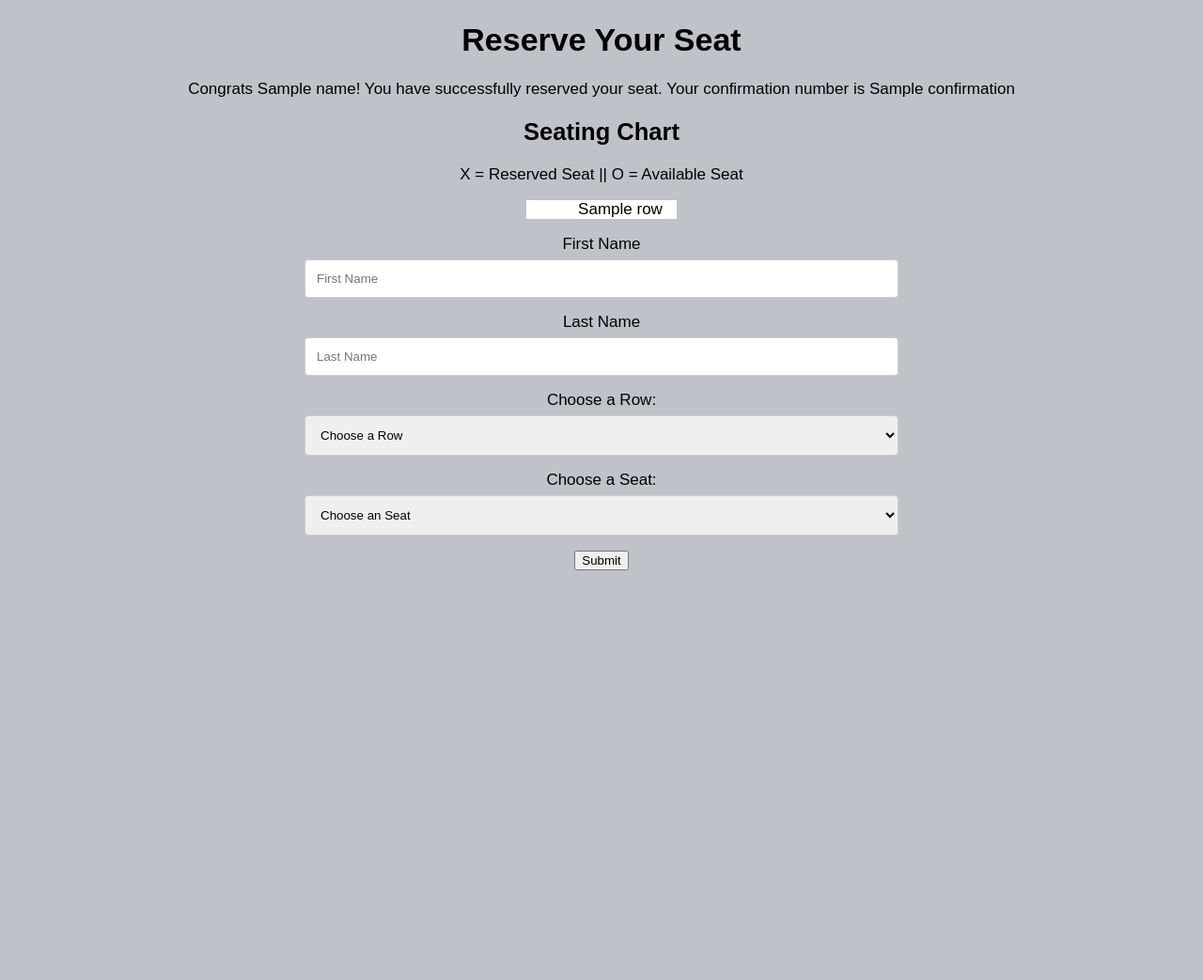
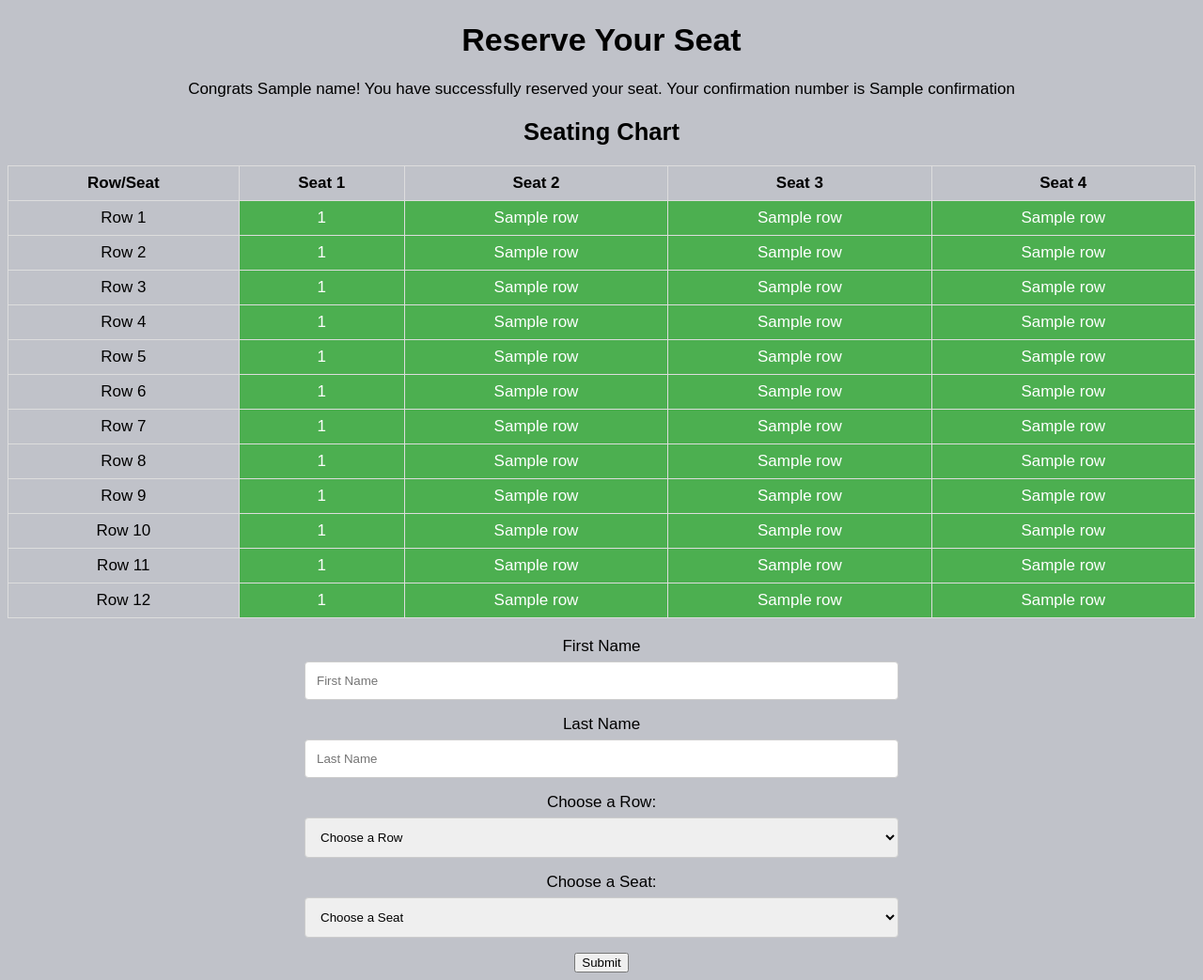
Before and after one commit to Julia22123/FinalProject4320Team6, a Flask app: template templates/reservations.html in a window 1280 px wide. Shown: the part 52-1095 px from the top of the page at 94% size. Before the commit the page ends 659 px from the top, so only its background shows below. Run offline with Flask 3, Linux system fonts and the light colour scheme; the template is opened without the code that fills it: most values are stand-ins (such as "Sample title", 1, 10 or a date in 2020).

Commit message:
working code

```diff
--- a/app.py
+++ b/app.py
@@ -3,16 +3,13 @@ import pandas as pd
 import numpy as np
 import sys
 import os
+import uuid
 os.environ["PYTHONUNBUFFERED"] = "0"
-
-
 
 #creating the app
 app = Flask(__name__)
 app.config["DEBUG"] = True
 app.config['SECRET_KEY'] = 'ABCDEFG'
-
-
 
 ##########################################   GLOBAL VARIABLES   #########################################################################
 #parsing the .txt file into a dict, these will not change
@@ -23,24 +20,65 @@ admins_dict = admins.to_dict("records")
 seating_matrix = [["O","O","O","O"] for row in range (12)]
 #####################################################################################################################################
 
-
-
 ######################################   FUCNTIONS   ######################################################################################
 #Cost matrix
 def get_cost_matrix():
     cost_matrix = [[100, 75, 50, 100] for row in range(12)]
     return cost_matrix
 
-#Current seating chart
+#Load reservations
+def load_reservations():
+    try:
+        with open("reservations.txt", "r") as file:
+            next(file)
+            for line in file:
+                fname, row, column, _ = line.strip().split(', ')
+                row, column = int(row), int(column)
+                seating_matrix[row][column] = "X"
+    except FileNotFoundError:
+        pass  # Handle file not found error
+    except StopIteration:
+        # Handle empty file or file with only header
+        pass
+    return seating_matrix
+
+# Update seating chart
+def update_seating_matrix(row, column):
+    # Convert row and column to integers
+    row = int(row)
+    column = int(column)
+
+    if 0 <= row < len(seating_matrix) and 0 <= column < len(seating_matrix[0]):
+        if seating_matrix[row][column] == "O":
+            seating_matrix[row][column] = "X"
+            return True
+    else:
+        return False
+
+# #Current seating chart
 def get_seating_matrix():
-    #parsing the reservations.txt to a dict
-    seats = pd.read_csv('reservations.txt')
-    seats_dict = seats.to_dict("records")
-    #loop through seats_dict and change every seat indicated into an "X"
-    for x in range(len(seats_dict)):
-       seating_matrix[seats_dict[x]["Row"]][seats_dict[x]["Column"]] = "X"
-    #return the seating matrix of X's and O's
+    seating_matrix = [["O", "O", "O", "O"] for row in range(12)]
+    try:
+        with open("reservations.txt", "r") as file:
+            next(file)  # Skip the header row
+            for line in file:
+                try:
+                    fname, row, column, _ = line.strip().split(', ')
+                    row, column = int(row), int(column)
+                    seating_matrix[row][column] = "X"
+                except ValueError:
+                    # Skip the line if it doesn't have the expected format
+                    print(
+                        f"Skipping line with unexpected format: {line.strip()}")
+    except FileNotFoundError:
+        # Handle the case where the reservations.txt file doesn't exist yet
+        pass
     return seating_matrix
+
+# Save Reservation
+def save_reservation(fname, row, column, confirmation):
+    with open("reservations.txt", "a") as file:
+        file.write(f'{fname}, {row}, {column}, {confirmation}\n')
 
 #Get current sales
 def get_current_sales():
@@ -59,13 +97,6 @@ def get_current_sales():
     return sales
 ########################################################################################################################################
 
-
-
-
-
-
-
-
 #########################################   ROUTES   ######################################################################################
 # Define routes for three pages
 @app.route('/', methods = ('GET','POST'))
@@ -83,72 +114,63 @@ def index():
     if request.method =="GET":
         return render_template('index.html')
 
-
-
 @app.route('/admin',methods = ('GET','POST'))
 def admin():
+    login = False
+    error = None
+    seats = get_seating_matrix()  # Load the seating matrix
+    sales = get_current_sales()  # Calculate total sales
 
-    login = False
-    if request.method =="POST":
+    if request.method == "POST":
         username = request.form["uname"]
         password = request.form["psw"]
-        if username != None and password != None:
-            for x in range(len(admins_dict)):
-                if admins_dict[x]['Username'] == username and str(admins_dict[x]['Password']) == password:
-                    login = True
-                    break
-                else:
-                    continue
-            if login == True:
-                sales = get_current_sales()
-                seats = get_seating_matrix()
-                return render_template("admin.html",login=login,sales=sales,seats=seats)
-            else:
-                error = "Wrong username/password"
-                return render_template("admin.html",login=login,error=error)
-    if request.method == "GET":
-        return render_template("admin.html",login=login)
 
+        for admin in admins_dict:
+            if admin['Username'] == username and admin['Password'] == password:
+                login = True
+                break
+        if login:
+            return render_template("admin.html", login=login, sales=sales, seats=seats)
+        else:
+            error = "Wrong username/password"
+
+    return render_template("admin.html", login=login, error=error, sales=sales, seats=seats)
 
 #Still working on this part
 @app.route('/reservations',methods = ("GET","POST"))
 def reservations():
+    # Load the current state of the seating matrix
     seats = get_seating_matrix()
-    #check if request is GET
-    if request.method == "GET":
-        return render_template("reservations.html",seats=seats)
 
-    #if the request is post
     if request.method == "POST":
-        #if the user filled out all fields
-        if request.form["seat"] != "choose" and request.form["row"] != "choose":
-            #get the data from the forms
-            fname = request.form["firstname"]
-            lname = request.form["lastname"]
-            row = request.form["row"]
-            column = request.form["seat"]
-            confirmation = hash(fname)
-            #if the seat was not already taken
-            if seating_matrix[int(row)][int(column)] == "O":
-                seating_matrix[int(row)][int(column)] = "X"
-                f= open("reservations.txt","a")
-                f.write('{}, {}, {}, {}\n'.format(fname,row,column,confirmation))
-                f.close()
+        # Extract form data
+        fname = request.form.get("firstname")
+        lname = request.form.get("lastname")
+        row = request.form.get("row")
+        column = request.form.get("seat")
+
+        # Validate form data
+        if row and column and row != "choose" and column != "choose":
+            # Update seating matrix and save the reservation if the seat is available
+            if update_seating_matrix(row, column):
+                # Generate a unique confirmation number (e.g., using uuid)
+                confirmation = str(uuid.uuid4())
+                save_reservation(fname, row, column, confirmation)
+                print(
+                    f"Saving reservation: {fname}, {row}, {column}, {confirmation}")
+                # Reload the updated seating matrix
                 seats = get_seating_matrix()
-                return render_template("reservations.html",seats=seats,name=fname,confirmation=confirmation)
+                flash(
+                    f"Reservation successful! Your confirmation number is {confirmation}.")
             else:
-                confirmation = "Seat Taken Error"
-                return render_template("reservations.html",seats=seats,confirmation=confirmation)
+                # Seat is already taken
+                flash("Seat already taken, please select another seat.")
         else:
-            confirmation = "Blank Form Error"
-            return render_template("reservations.html",seats=seats,confirmation=confirmation)
+            # Form data is incomplete
+            flash("Please fill out all fields in the form.")
 
-
+    # Render the reservations page with the current state of the seating matrix
+    return render_template("reservations.html", seats=seats)
 
 ##################################################################################################################################################
-
-
-
-
-
 app.run(host="0.0.0.0")
--- a/static/styles/resStyle.css
+++ b/static/styles/resStyle.css
@@ -79,3 +79,25 @@ input[type=text], select, textarea {
   input[type=submit]:hover {
     background-color: #45a049;
   }
+
+.seating-chart {
+    width: 100%;
+    border-collapse: collapse;
+    text-align: center;
+    margin-bottom: 20px;
+}
+
+.seating-chart th, .seating-chart td {
+    border: 1px solid #ddd;
+    padding: 8px;
+}
+
+.seating-chart .reserved {
+    background-color: #f44336; /* Red for reserved seats */
+    color: white;
+}
+
+.seating-chart .available {
+    background-color: #4CAF50; /* Green for available seats */
+    color: white;
+}
--- a/templates/index.html
+++ b/templates/index.html
@@ -5,8 +5,9 @@
 <!DOCTYPE html>
 
 <!--boilerplate-->
-<html>
+<html lang = en>
 <head>
+    <meta charset="UTF-8">
     <meta name="viewport" content="width=device-width, initial-scale=1.0">
     <!--title of our project to show up on the tab-->
     <title>IT4320 Team6 Final Project</title>
@@ -33,7 +34,7 @@
         <!--When option is picked and the submit button is pressed it will send user to the page link-->
         <div class="container">
             <form method = "post">
-                <select id="Menu" name="Menu">
+                <select id="Menu" name="Menu" title="Menu Options">
                     <option value="choose">Choose an Option</option>
                     <option value="AdminLogin">Admin Login</option>
                     <option value="ReserveSeat">Reserve a Seat</option>
--- a/templates/reservations.html
+++ b/templates/reservations.html
@@ -1,98 +1,75 @@
-<!--
-    Reservations page where user can enter in their reservation and get a e-ticket.
--->
 <!DOCTYPE html>
-
-<!--boilerplate-->
 <html lang="en">
 <head>
+    <meta charset="UTF-8">
     <meta name="viewport" content="width=device-width, initial-scale=1.0">
-    <!--title of our project to show up on the tab-->
     <title>IT4320 Team6 Final Project</title>
-    <!--link to external css style sheet-->
-    <link rel="stylesheet" href="{{ url_for('static',filename='styles/resStyle.css') }}">
+    <link rel="stylesheet" href="{{ url_for('static', filename='styles/resStyle.css') }}">
 </head>
 <body>
-    <!--nav bar-->
     <div class="navbar">
-        <a href="{{url_for('index')}}">Home</a>
-        <a href="{{url_for('admin')}}">Admin</a>
-        <a href="{{url_for('reservations')}}">Reservations</a>
+        <a href="{{ url_for('index') }}">Home</a>
+        <a href="{{ url_for('admin') }}">Admin</a>
+        <a href="{{ url_for('reservations') }}">Reservations</a>
     </div>
 
     <h1>Reserve Your Seat</h1>
 
-
-    {% if confirmation == "Seat Taken Error" %}
-    <p>You have chosen a seat that was already taken. try again.</p>
-    {% elif confirmation == "Blank Form Error" %}
-    <p>You did not choose a seat</p>
-    {% else %}
-    <p>Congrats {{name}}! You have successfully reserved your seat. Your confirmation number is {{confirmation}}</p>
+    {% if confirmation and confirmation not in ["Seat Taken Error", "Blank Form Error"] %}
+    <p>Congrats {{ name }}! You have successfully reserved your seat. Your confirmation number is {{ confirmation }}</p>
     {% endif %}
 
-
     <h2>Seating Chart</h2>
-    <p>X = Reserved Seat || O = Available Seat</p>
-
-    <div class="chart">
-    <p>
-      <ul>
-      {% for row in seats %}
-      <l>{{ row }}</l>
+    <table class="seating-chart">
+        <thead>
+            <tr>
+                <th>Row/Seat</th>
+                {% for seat_num in range(1, 5) %}
+                <th>Seat {{ seat_num }}</th>
                 {% endfor %}
-      </ul>
-    </p>
-</div>
+            </tr>
+        </thead>
+        <tbody>
+            {% for row_num in range(1, 13) %}
+            <tr>
+                <td>Row {{ row_num }}</td>
+                {% for seat_num in range(1, 5) %}
+                {% set seat = seats[row_num-1][seat_num-1] %}
+                <td class="{{ 'reserved' if seat == 'X' else 'available' }}">
+                    {{ seat }}
+                </td>
+                {% endfor %}
+            </tr>
+            {% endfor %}
+        </tbody>
+    </table>
 
     <div class="container">
         <form method="post">
+            <label for="fname">First Name</label><br>
+            <input type="text" id="fname" name="firstname" placeholder="First Name" required><br>
 
-          <label for="fname">First Name</label>
-          <br>
-          <input type="text" id="fname" name="firstname" placeholder="First Name" required>
-          <br>
-          <label for="lname">Last Name</label>
-          <br>
-          <input type="text" id="lname" name="lastname" placeholder="Last Name" required>
-          <br>
+            <label for="lname">Last Name</label><br>
+            <input type="text" id="lname" name="lastname" placeholder="Last Name" required><br>
 
-          <label for="Row">Choose a Row:</label>
-          <br>
+            <label for="row">Choose a Row:</label><br>
             <select id="row" name="row" required>
-            <br>
                 <option value="choose">Choose a Row</option>
-            <option value="0">0</option>
-            <option value="1">1</option>
-            <option value="2">2</option>
-            <option value="3">3</option>
-            <option value="4">4</option>
-            <option value="5">5</option>
-            <option value="6">6</option>
-            <option value="7">7</option>
-            <option value="8">8</option>
-            <option value="9">9</option>
-            <option value="10">10</option>
-            <option value="11">11</option>
-          </select>
+                {% for i in range(1,13) %}
+                <option value="{{ i }}">{{ i }}</option>
+                {% endfor %}
+            </select><br>
 
-          <br>
-          <label for="seat">Choose a Seat:</label>
-          <br>
+            <label for="seat">Choose a Seat:</label><br>
             <select id="seat" name="seat" required>
-            <option value="choose">Choose an Seat</option>
-            <option value="0">0</option>
-            <option value="1">1</option>
-            <option value="2">2</option>
-            <option value="3">3</option>
-          </select>
-          <br>
+                <option value="choose">Choose a Seat</option>
+                {% for i in range(1,5) %}
+                <option value="{{ i }}">{{ i }}</option>
+                {% endfor %}
+            </select><br>
 
             <button type="submit">Submit</button>
         </form>
     </div>
-
-      <!--need code for entering the input to the reservations.txt-->
-
 </body>
 </html>
```
Also changed, not shown: reservations.txt (+6 -12 lines), static/styles/adminStyle.css (+20 -0 lines), templates/admin.html (+29 -10 lines). Lines whose indentation alone changed are shown as unchanged.
